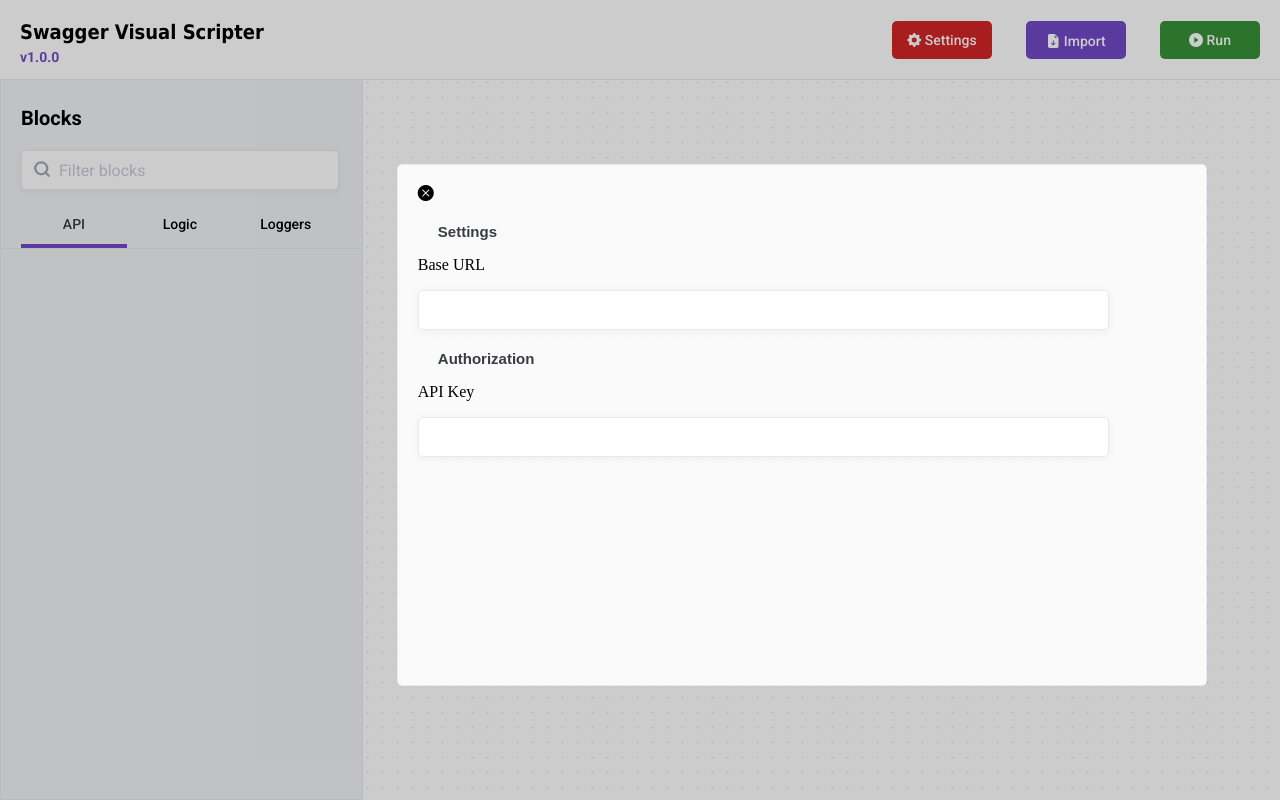
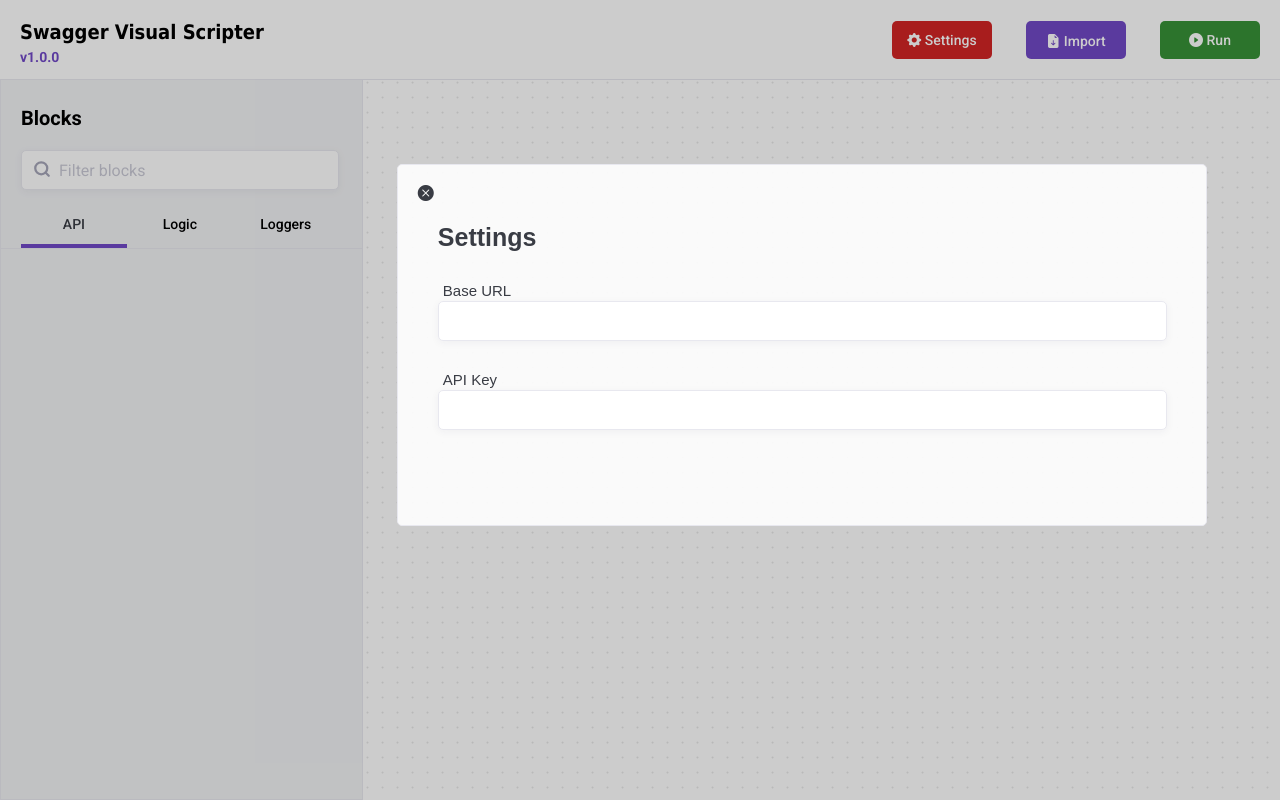
Before and after one commit to AndrewGnagy/swagger-visual-scripter, a plain HTML site: page index.html in a window 1280 px wide. Both pictures are taken after a click on the element "Settings". Shown: the top 800 px of the page. Drawn offline with nearby package versions, Linux system fonts and the light colour scheme; files whose address does not match are found by name.

Commit message:
Clean up settings

```diff
--- a/index.html
+++ b/index.html
@@ -47,12 +47,11 @@
             <div id="settingsClose" class="close">
                 <i class="bi bi-x-circle-fill"></i>
             </div>
-            <h3 class="propheader">Settings</h3>
-            <p class="">Base URL</p>
-            <input type="text" id="baseUrl"></input>
-            <h3 class="propheader">Authorization</h3>
-            <p class="">API Key</p>
-            <input type="text" id="baseUrl"></input>
+            <h3 class="settingsheader">Settings</h3>
+            <p class="settingslabel">Base URL</p>
+            <input type="text" class="settingsinput" id="baseUrl"></input>
+            <p class="settingslabel">API Key</p>
+            <input type="text" class="settingsinput" id="apiKey"></input>
         </div>
 
     </div>
--- a/styles.css
+++ b/styles.css
@@ -801,7 +801,7 @@ SELECT {
 }
 
 .close{
-    color: #000;
+    color: #393C44;
 }
 
 .close:hover {
@@ -830,8 +830,41 @@ SELECT {
   border: 0.5px solid #E8E8EF;
   border-radius: 5px;
   width: 60%;
-  height: 60%;
+  height: 40%;
   z-index: 12;
+}
+
+.settingsheader{
+    font-family:Arial, Helvetica, sans-serif;
+    font-size: 25px;
+    color: #393C44;
+    margin-left: 20px;
+    margin-top: 20px;
+    margin-bottom: 30px;
+}
+
+.settingsinput {
+    font-family:Arial, Helvetica, sans-serif;
+    font-size: 15px;
+    color: #393C44;
+    margin-left: 20px;
+    margin-top: 2px;
+    margin-bottom: 10px;
+    text-indent: 15px;
+    width: 95%;
+}
+
+.settingsinput:focus-visible {
+    outline: #808292;
+}
+
+.settingslabel{
+    font-family:Arial, Helvetica, sans-serif;
+    font-size: 15px;
+    color: #393C44;
+    margin-left: 25px;
+    margin-top: 20px;
+    margin-bottom: 0px;
 }
 
 @media only screen and (max-width: 832px) {
```
